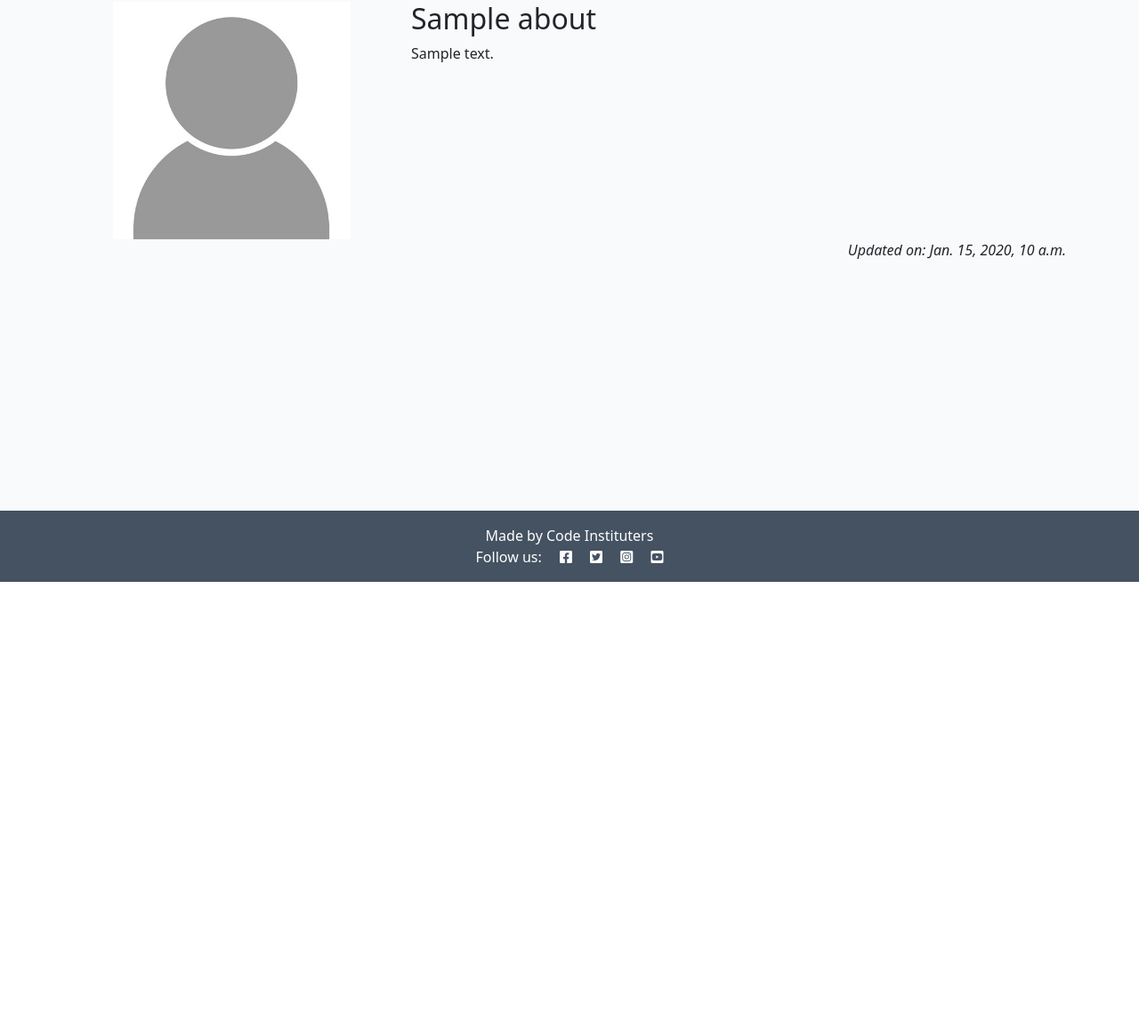
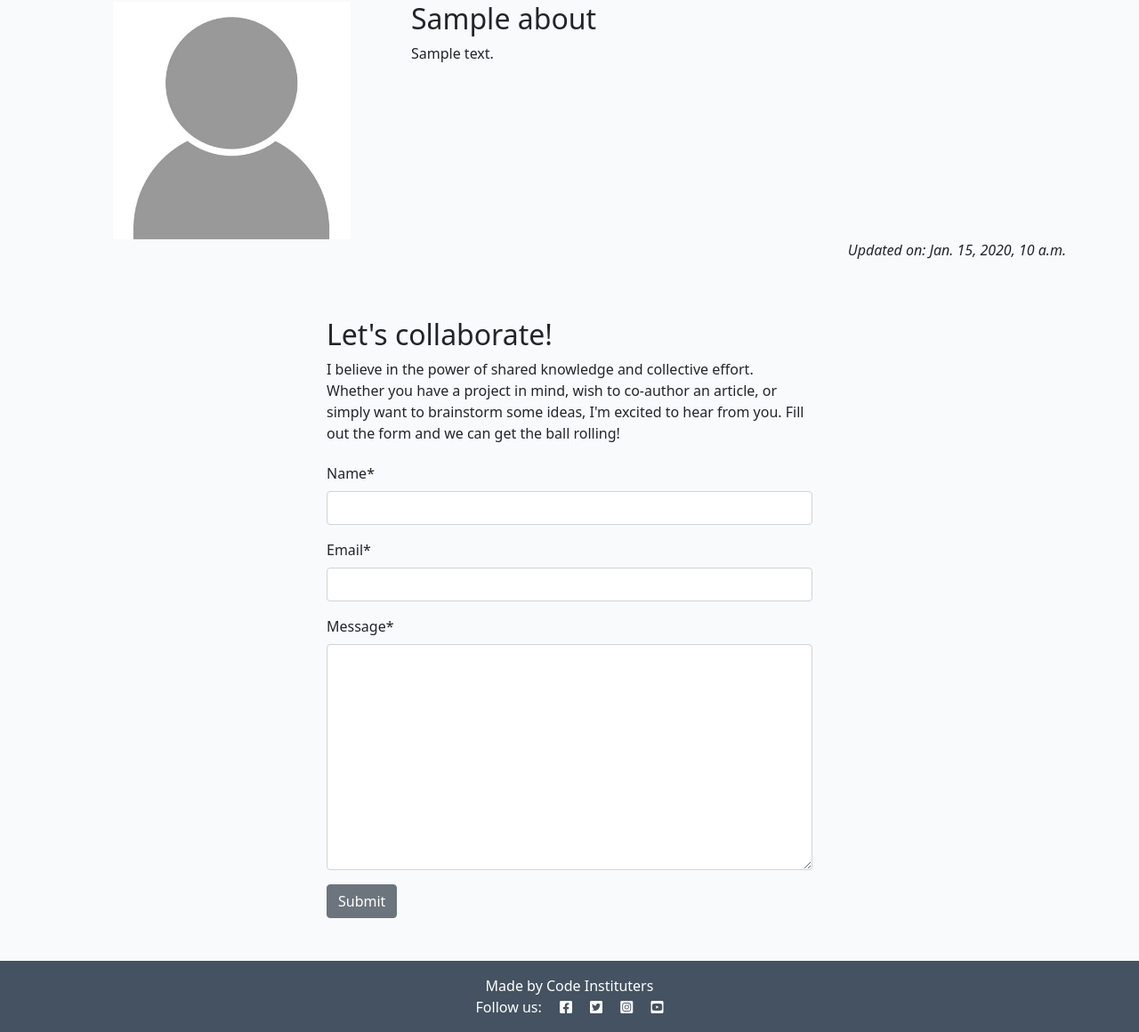
Before and after one commit to daisy21000/django-blog, a Django app: page /about/ in a window 1280 px wide. Shown: the part 146-1306 px from the top of the page at 89% size. Before the commit the page ends 800 px from the top, so only its background shows below. Run offline with Django 4.2, Linux system fonts and the light colour scheme; tables that the repository leaves empty hold one stand-in row (values such as "Sample post"); some libraries are stand-ins or nearby versions.

Commit message:
Add CollaborateRequest model, form, and admin registration; update about page for collaboration requests

```diff
--- /dev/null
+++ b/about/forms.py
@@ -0,0 +1,8 @@
+from .models import CollaborateRequest
+from django import forms
+
+
+class CollaborateForm(forms.ModelForm):
+    class Meta:
+        model = CollaborateRequest
+        fields = ('name', 'email', 'message',)
--- a/about/models.py
+++ b/about/models.py
@@ -5,11 +5,18 @@ from django.db import models
 
 class About(models.Model):
     title = models.CharField(max_length=200)
+    updated_on = models.DateTimeField(auto_now=True)
     content = models.TextField()
-    updated_on = models.DateTimeField(auto_now=True)
-
-    class Meta:
-        ordering = ['-updated_on']
 
     def __str__(self):
         return self.title
+
+
+class CollaborateRequest(models.Model):
+    name = models.CharField(max_length=200)
+    email = models.EmailField()
+    message = models.TextField()
+    read = models.BooleanField(default=False)
+
+    def __str__(self):
+        return f"Collaboration request from {self.name}"
--- a/about/templates/about/about.html
+++ b/about/templates/about/about.html
@@ -1,20 +1,43 @@
-{% extends 'base.html' %} {% block content %} {% load static %}
+{% extends 'base.html' %}
+{% load static %}
+{% load crispy_forms_tags %}
+
+{% block content %}
 <div class="container mt-5">
     <div class="row">
-        <div class="col-4 text-center">
-            <img src="{% static 'images/nobody.jpg' %}" width="75%" />
+        <div class="col-12 col-md-4 text-center">
+            <img src="{% static 'images/nobody.jpg' %}" width="75%">
         </div>
-        <div class="col-8">
-            <!-- Title goes between these h2 tags -->
+        <div class="col-12 col-md-8">
             <h2>{{ about.title }}</h2>
-            <!-- Content goes directly underneath this -->
-            <div>{{ about.content|safe }}</div>
+            {{ about.content | safe }}
         </div>
     </div>
     <div class="row">
         <div class="col text-right">
-            <!-- Updated on field goes in here -->
-            <p class="text-end"><em>Updated on: {{ about.updated_on }}</em></p>
+          <!-- Updated on field goes in here -->
+
+          <p class="text-end"><em>Updated on: {{ about.updated_on }}</em></p>
+        </div>
+    </div>
+    <div class="row justify-content-center">
+        <div class="col-12 col-md-6 my-5">
+            <h2>Let's collaborate!</h2>
+            <p>I believe in the power of shared knowledge and collective effort.
+                Whether you have a project in mind, wish to co-author
+                an article, or simply want to brainstorm some ideas,
+                I'm excited to hear from you. Fill out the form
+                and we can get the ball rolling!</p>
+
+            <!-- add your form here. Your submit button should
+                                have the classes of btn, btn-secondary -->
+        <form id="collaborateForm" method="post"
+          style="margin-top: 1.3em;">
+          {{ collaborate_form | crispy }}
+          {% csrf_token %}
+          <button id="submitButton" type="submit"
+            class="btn btn-secondary">Submit</button>
+        </form>
         </div>
     </div>
 </div>
--- a/about/views.py
+++ b/about/views.py
@@ -1,5 +1,7 @@
 from django.shortcuts import render
+from django.contrib import messages
 from .models import About
+from .forms import CollaborateForm
 
 # Create your views here.
 
@@ -18,6 +20,15 @@ def about_me(request):
     :template:`about/about.html`
     """
 
+    if request.method == "POST":
+        collaborate_form = CollaborateForm(data=request.POST)
+        if collaborate_form.is_valid():
+            collaborate_form.save()
+            messages.add_message(request, messages.SUCCESS,
+                                 "Collaboration request received! I endeavour to respond within 2 working days.")
+
     about = About.objects.all().order_by('-updated_on').first()
 
-    return render(request, "about/about.html", {"about": about})
+    collaborate_form = CollaborateForm()
+
+    return render(request, "about/about.html", {"about": about, 'collaborate_form': collaborate_form})
```
Also changed, not shown: about/admin.py (+14 -3 lines), about/migrations/0002_collaboraterequest.py (added).
